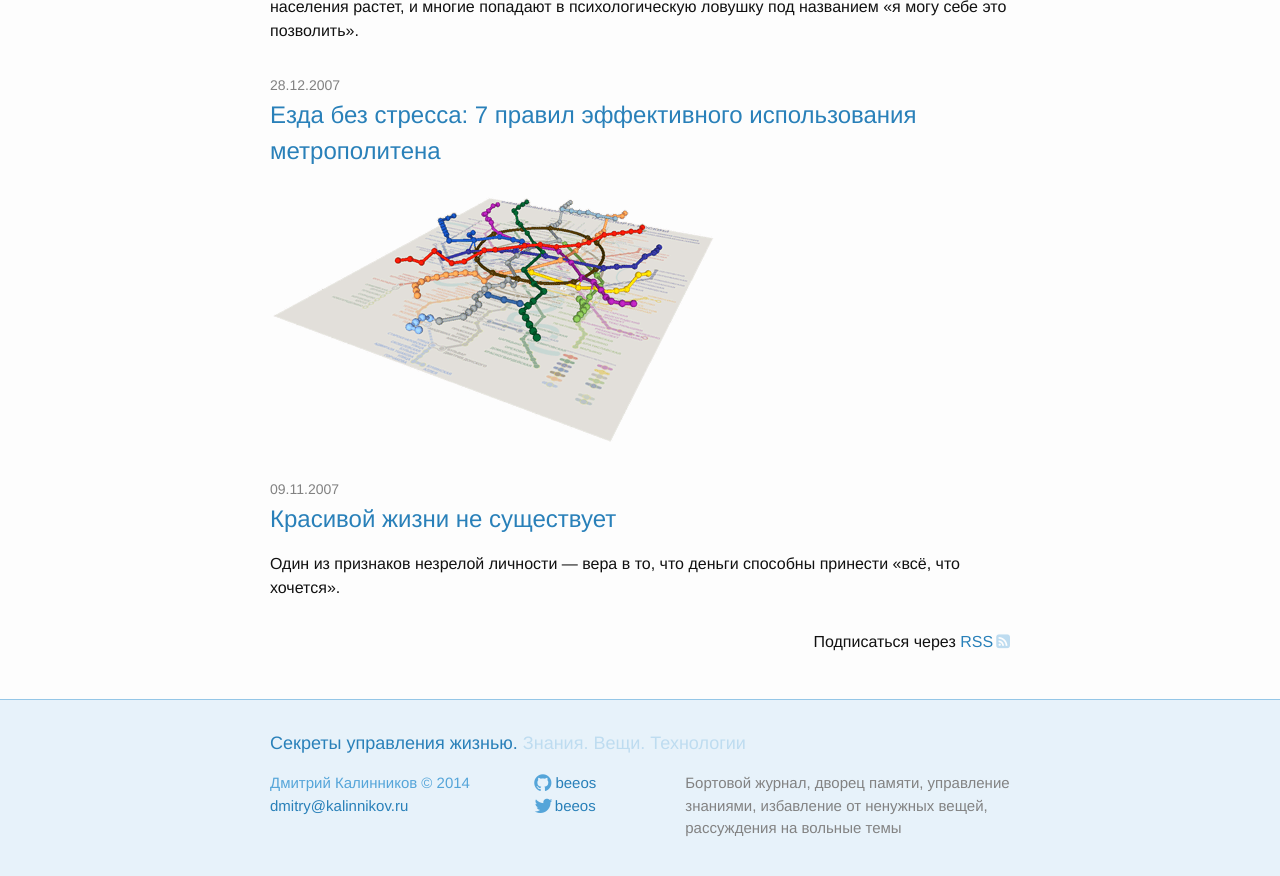
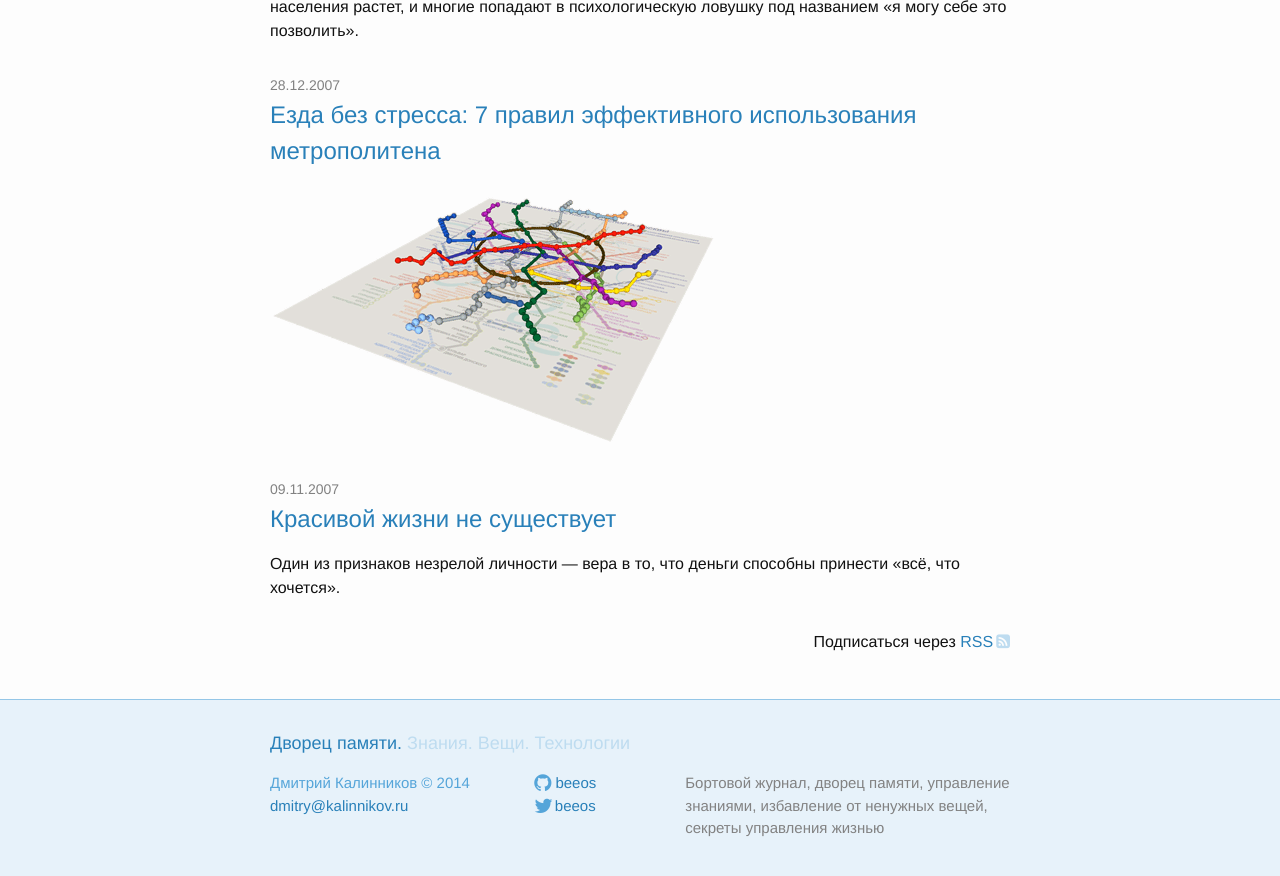
Before and after one commit to beeos/beeos.github.io, a Jekyll site: the page built from index.html, in a window 1280 px wide and 900 px high, scrolled down 1828 px. Shown: the top 876 px of the window. Built offline with Jekyll 4.4.1, drawn with Linux system fonts in a browser that asks for light colours; nearby versions of some CDN libraries; some of the changed text lies outside the part shown.

Commit message:
Rebranding

```diff
--- a/_config.yml
+++ b/_config.yml
@@ -1,11 +1,11 @@
 # Site settings
-title: Секреты управления жизнью
+title: Дворец памяти
 subtitle: Знания. Вещи. Технологии
 author: Дмитрий Калинников
 email: dmitry@kalinnikov.ru
 description: > # this means to ignore newlines until "baseurl:"
   Бортовой журнал, дворец памяти, управление знаниями,
-  избавление от ненужных вещей, рассуждения на вольные темы
+  избавление от ненужных вещей, секреты управления жизнью
 baseurl: "" # the subpath of your site, e.g. /blog/
 url: "http://www.kalinnikov.ru" # the base hostname & protocol for your site
 twitter_username: beeos
```
